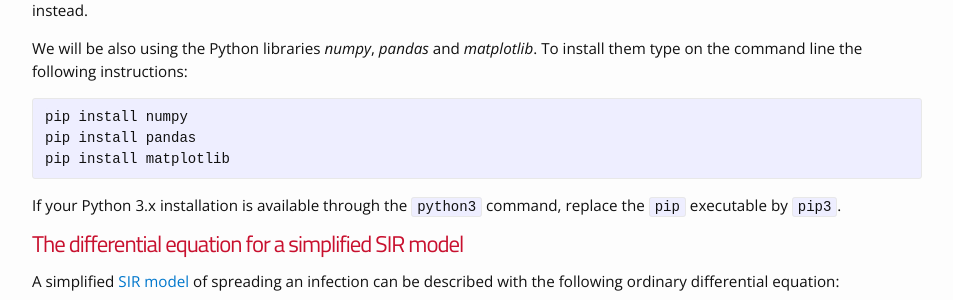
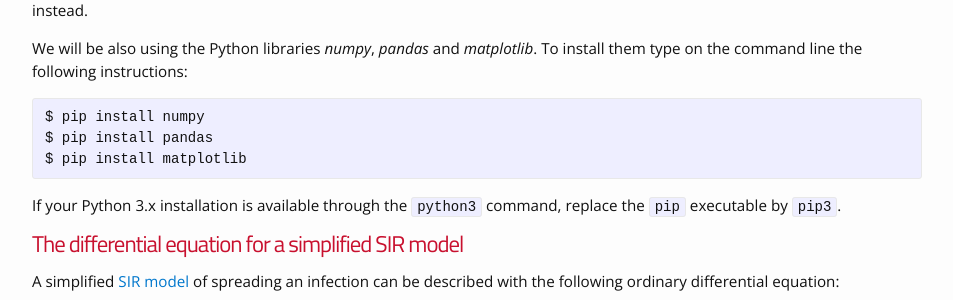
Before and after one commit to funcompbio/funcompbio.github.io, a Jekyll site: the page built from practical6/practical6.md, in a window 1280 px wide and 900 px high, scrolled down 651 px. Shown: the part 151-451 px from the top of the window, without its empty margins (163-1116 px from the left). Built offline with Jekyll 4.4.1, drawn with Linux system fonts in a browser that asks for light colours; nearby versions of some CDN libraries; formulas are drawn with MathJax 3.

```diff
--- a/practical6/practical6.html
+++ b/practical6/practical6.html
@@ -17,9 +17,9 @@ $ python --version</code></pre>
 <pre><code>$ python3 --version</code></pre>
 <p>If this is your case, then whenever the executable <code>python</code> is invoked in the rest of this practical, please use <code>python3</code> instead.</p>
 <p>We will be also using the Python libraries <em>numpy</em>, <em>pandas</em> and <em>matplotlib</em>. To install them type on the command line the following instructions:</p>
-<pre><code>pip install numpy
-pip install pandas
-pip install matplotlib</code></pre>
+<pre><code>$ pip install numpy
+$ pip install pandas
+$ pip install matplotlib</code></pre>
 <p>If your Python 3.x installation is available through the <code>python3</code> command, replace the <code>pip</code> executable by <code>pip3</code>.</p>
 <h1 id="the-differential-equation-for-a-simplified-sir-model">The differential equation for a simplified SIR model</h1>
 <p>A simplified <a href="https://en.wikipedia.org/wiki/Compartmental_models_in_epidemiology">SIR model</a> of spreading an infection can be described with the following ordinary differential equation:</p>
```
